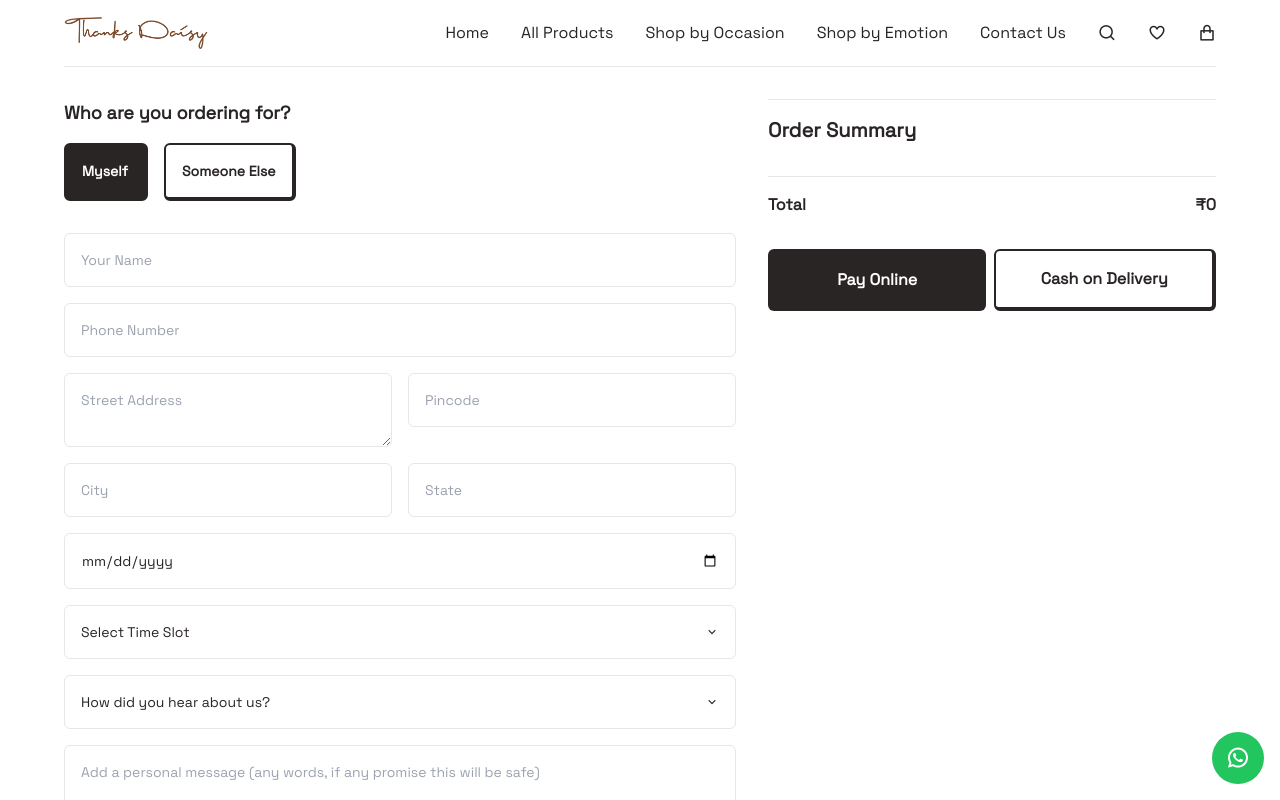
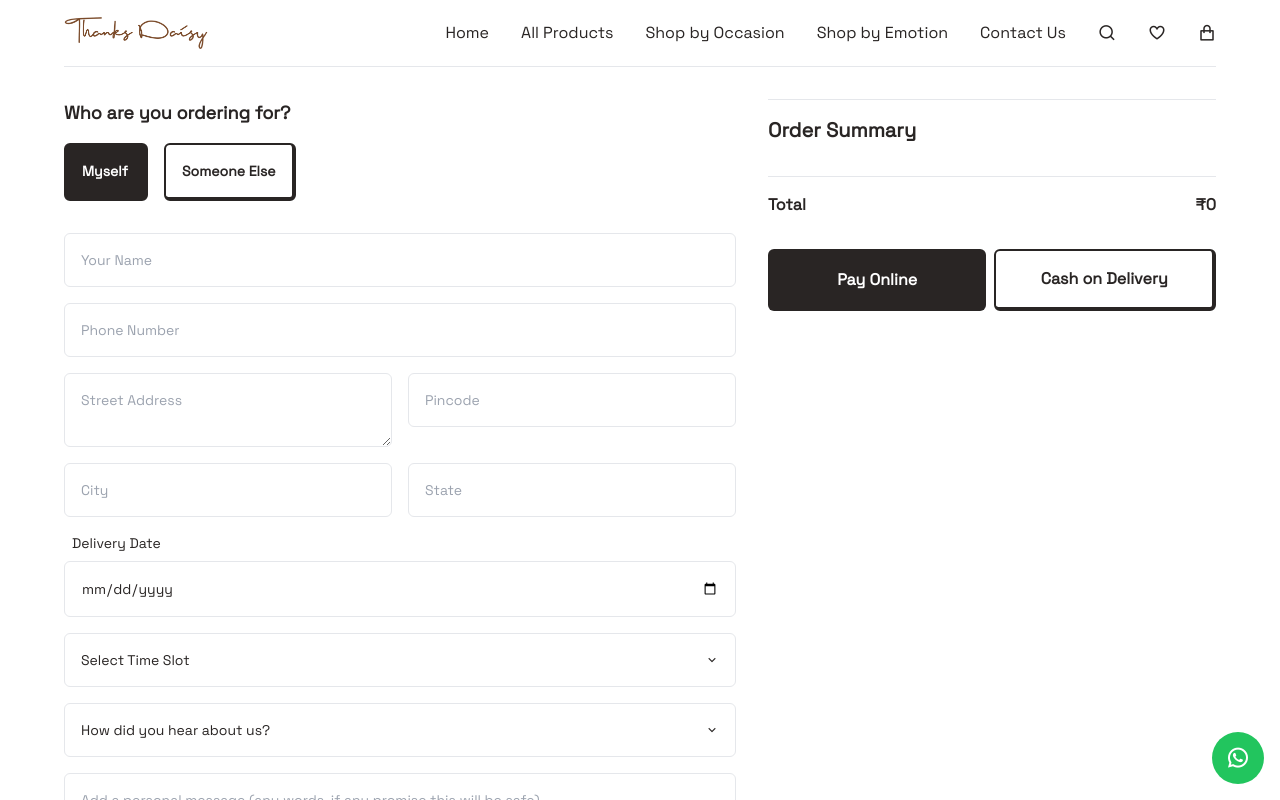
Before and after one commit to magnetfunnelspro/ThanksDAISY, a React (Vite) app: page /checkout in a window 1280 px wide. Shown: the top 800 px of the page. Built offline with nearby package versions, Linux system fonts and the light colour scheme.

Commit message:
Date update

```diff
--- a/src/pages/user/Checkout.jsx
+++ b/src/pages/user/Checkout.jsx
@@ -648,11 +648,14 @@ ${order.items.map((i) => `${i.name} x ${i.qty}`).join("\n")}
 
           {/* Delivery Date */}
           <div className="flex flex-col gap-2">
+            <label className="px-2 text-sm font-medium">
+              Delivery Date
+            </label>
+
             <input
               required
               type="date"
               name="date"
-              placeholder="mm/dd/yyyy"
               min={new Date().toISOString().split("T")[0]}
               value={form.date}
               onChange={handleChange}
```
